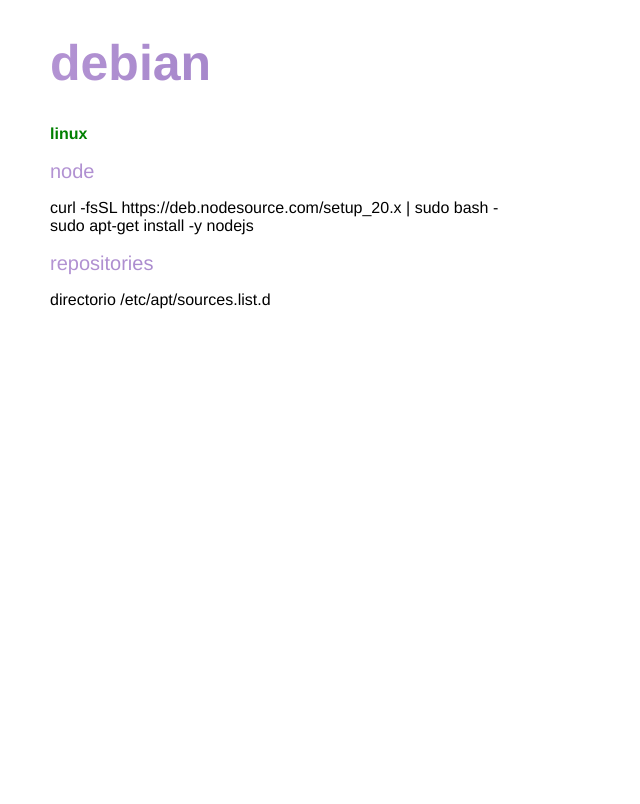
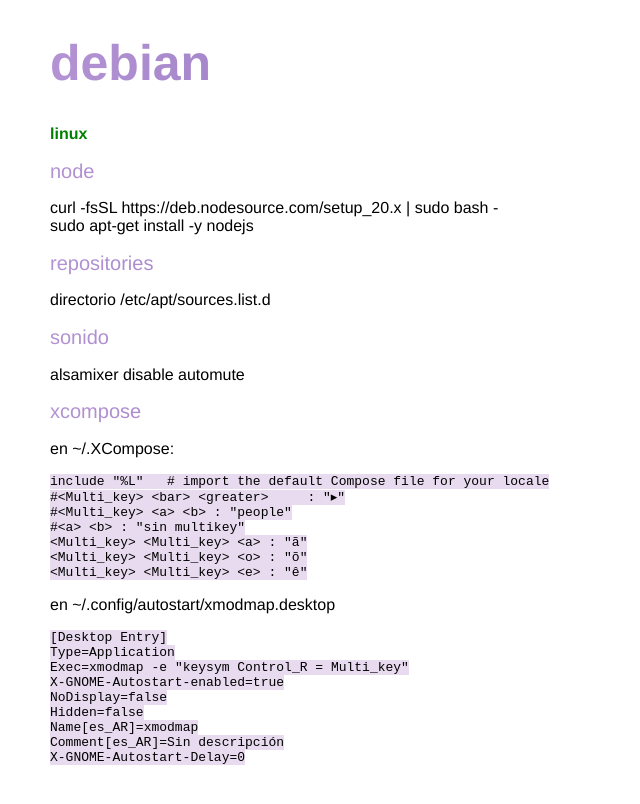
Before and after one commit to waltermas-gitter/papers, a Jekyll site: the page built from _posts/2025-02-19-debian.md, in a window 1280 px wide. Shown: the top 804 px of the page, without its empty margins (0-640 px from the left). Built offline with Jekyll 4.4.1, drawn with Linux system fonts in a browser that asks for light colours.

Commit message:
xcompose

````diff
--- a/_posts/2025-02-19-debian.md
+++ b/_posts/2025-02-19-debian.md
@@ -9,3 +9,31 @@
 
 ## repositories
 directorio /etc/apt/sources.list.d
+
+## sonido
+alsamixer disable automute
+
+## xcompose
+en ~/.XCompose:
+```bash
+include "%L"   # import the default Compose file for your locale
+#<Multi_key> <bar> <greater>     : "▸"
+#<Multi_key> <a> <b> : "people"
+#<a> <b> : "sin multikey"
+<Multi_key> <Multi_key> <a> : "ã"
+<Multi_key> <Multi_key> <o> : "õ"
+<Multi_key> <Multi_key> <e> : "ê"
+```
+
+en ~/.config/autostart/xmodmap.desktop
+```bash
+[Desktop Entry]
+Type=Application
+Exec=xmodmap -e "keysym Control_R = Multi_key"
+X-GNOME-Autostart-enabled=true
+NoDisplay=false
+Hidden=false
+Name[es_AR]=xmodmap
+Comment[es_AR]=Sin descripción
+X-GNOME-Autostart-Delay=0
+```
````
Also changed, not shown: _posts/2024-11-24-bash.md (+3 -1 lines), _posts/2024-11-24-info.md (+1 -1 lines), _posts/2024-11-27-pro-user.md (+2 -0 lines), _posts/2024-11-29-hardware-info.md (+2 -0 lines), _posts/2024-12-18-docker.md (+22 -0 lines), _posts/2025-03-09-qtile.md (added, +23 -0 lines).
